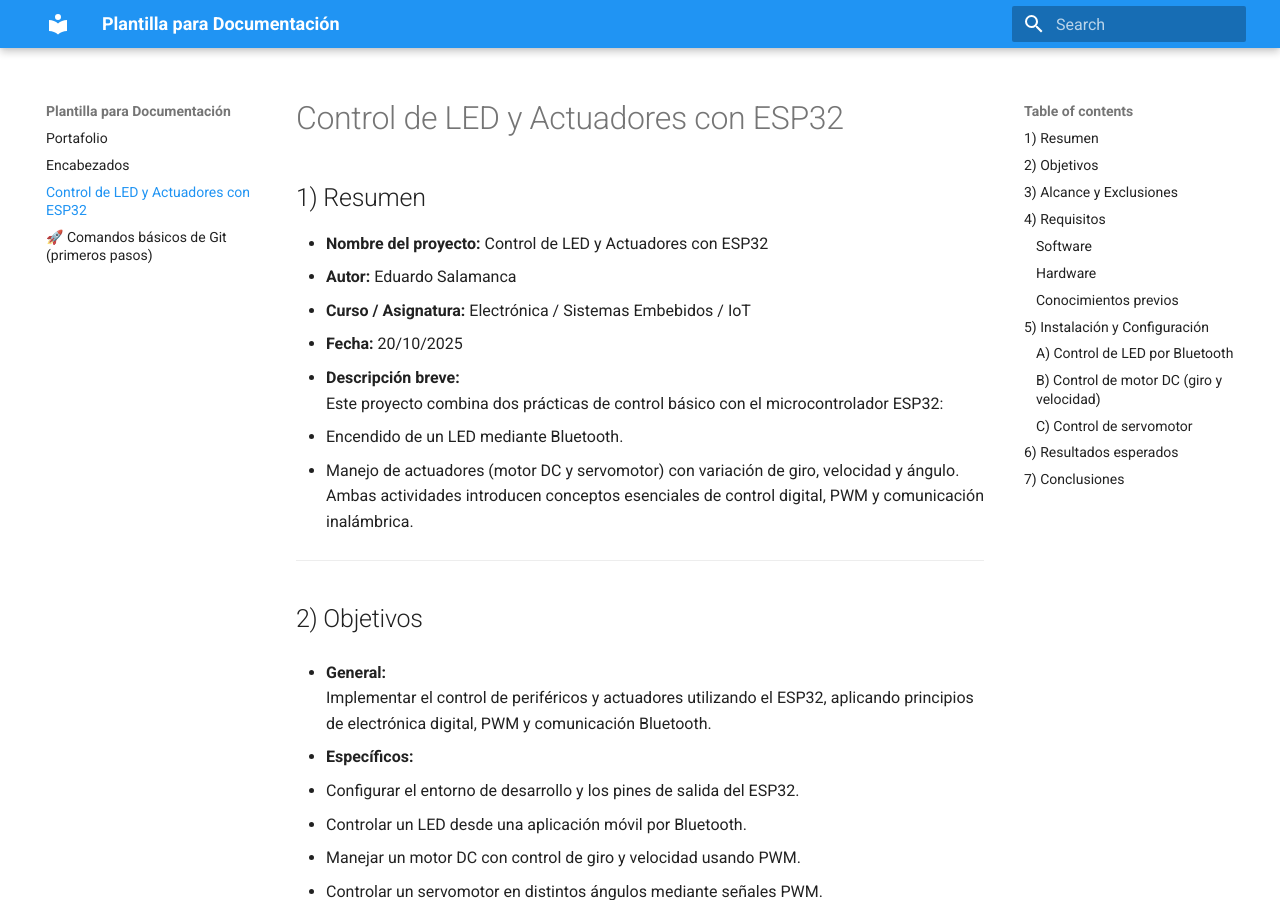
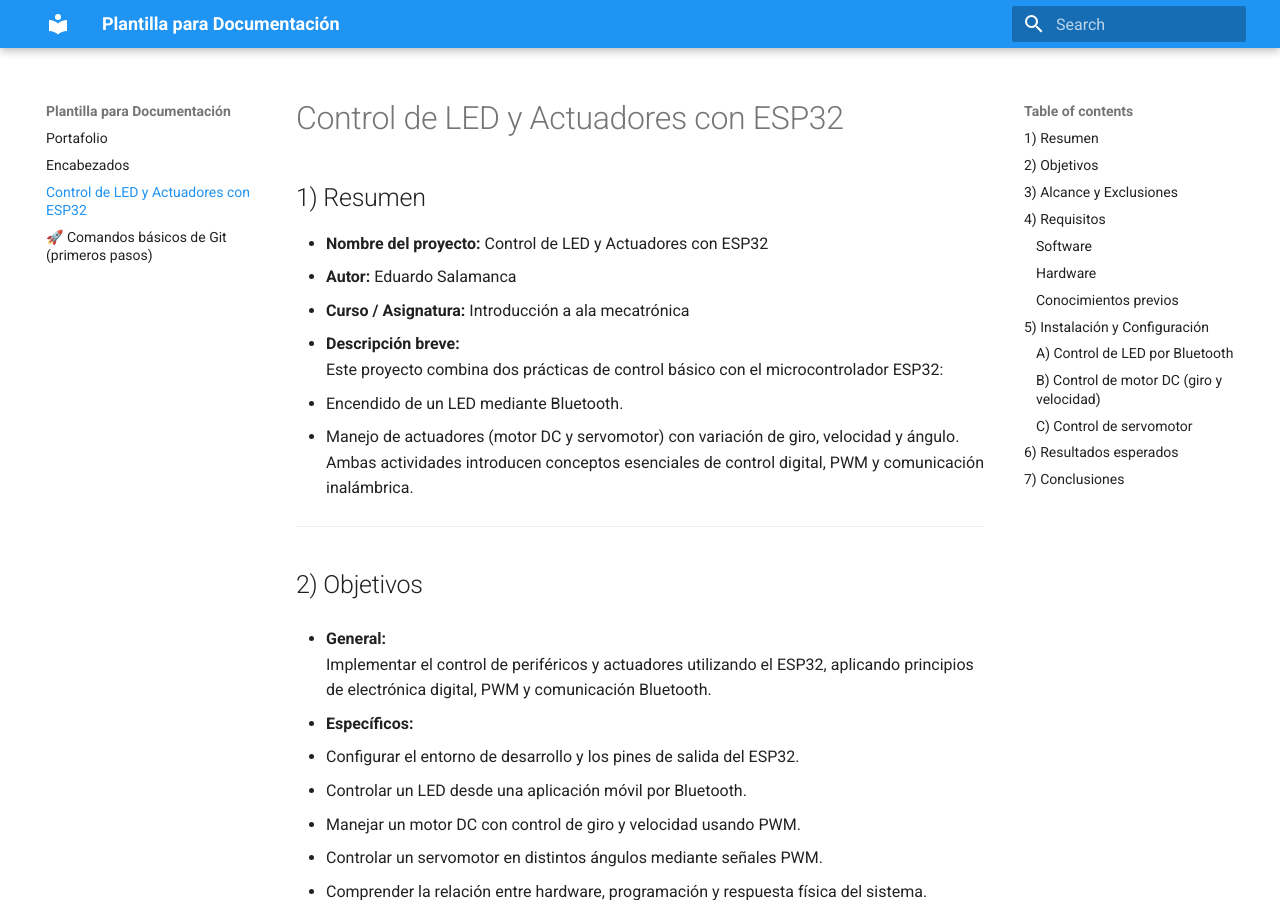
Before and after one commit to Salamanca203279/Portafolio, an MkDocs documentation site: the page built from docs/ejemplo.md, in a window 1280 px wide and 900 px high. Built offline with MkDocs 1.6.1 and Material for MkDocs 9.7.7, drawn with Linux system fonts in a browser that asks for light colours.

Commit message:
Update ejemplo.md

```diff
--- a/docs/ejemplo.md
+++ b/docs/ejemplo.md
@@ -4,8 +4,7 @@
 
 - **Nombre del proyecto:** Control de LED y Actuadores con ESP32
 - **Autor:** Eduardo Salamanca
-- **Curso / Asignatura:** Electrónica / Sistemas Embebidos / IoT
-- **Fecha:** 20/10/2025
+- **Curso / Asignatura:**  Introducción a ala mecatrónica
 - **Descripción breve:**
   Este proyecto combina dos prácticas de control básico con el microcontrolador ESP32:
   1. Encendido de un LED mediante Bluetooth.
```
